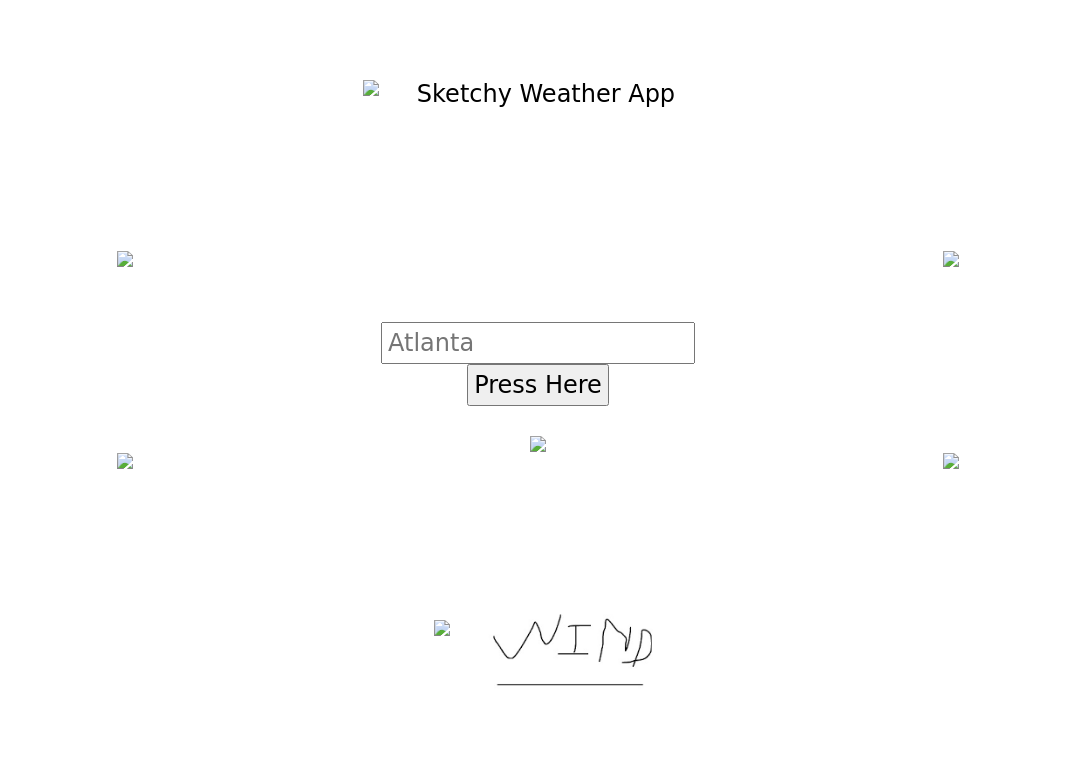
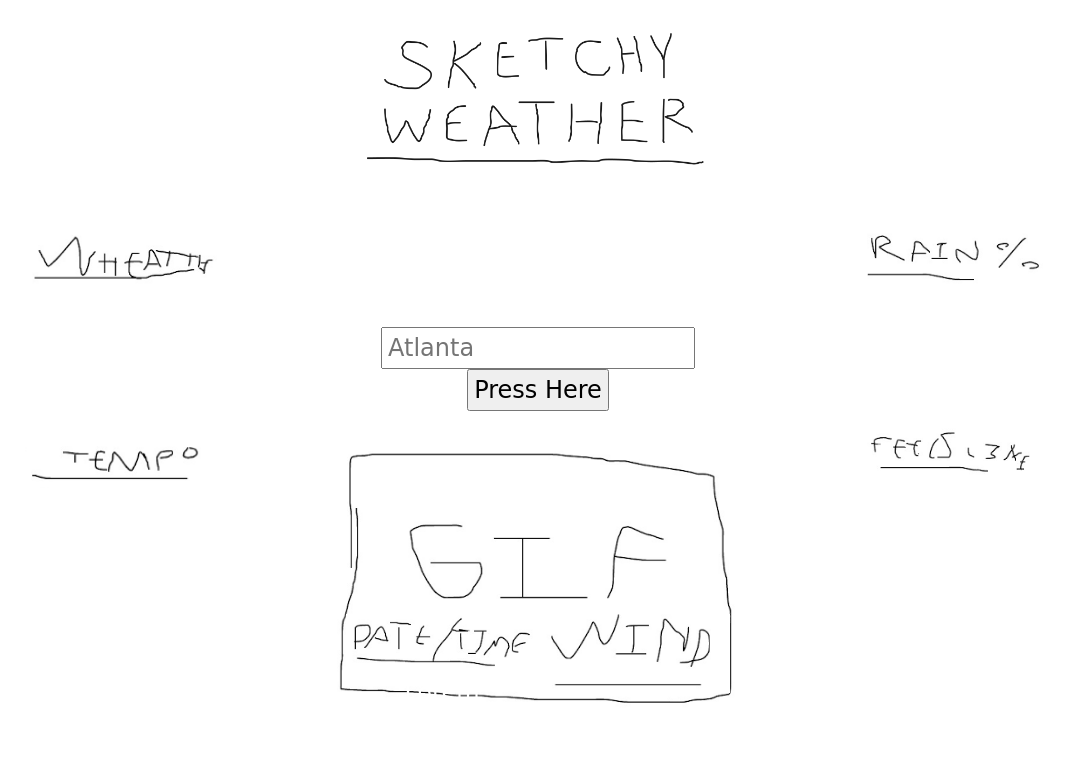
Before and after one commit to JackBayly/sketchy-weather, a plain HTML site: page index.html in a window 1280 px wide. Shown: the whole page, without its empty margins (102-1172 px from the left). Drawn offline with Linux system fonts and the light colour scheme; the site is published under a folder, as on GitHub Pages, so addresses that start at the root find nothing; a web font is replaced by a local one.

Commit message:
Update index.html

```diff
--- a/index.html
+++ b/index.html
@@ -18,7 +18,7 @@
 
 
         <div class="row header">
-            <img src="/images/sketchy-weather.png" id="headerImg" alt="Sketchy Weather App">
+            <img src="images/sketchy-weather.png" id="headerImg" alt="Sketchy Weather App">
         </div>
 
         <div class="row btn">
@@ -27,18 +27,18 @@
                 <button id="btn">Press Here</button>
             </div>
             <div id="weatherGif">
-                <img id="weath" src='/images/fake-gif.png'>
+                <img id="weath" src='images/fake-gif.png'>
             </div>
         </div>
 
         <div class="row weath-temp">
             <div id="weather">
-                <img src="/images/whether-weather.png">
+                <img src="images/whether-weather.png">
                 <div id="weatherDescription"><span class="filler-text">Lorem</span></div>
             </div>
 
             <div id="temperature">
-                <img src="/images/temp.png">
+                <img src="images/temp.png">
                 <div id="temperatureData"><span class="filler-text">Lorem</span></div>
                 <button class="convert hide">Convert</button>
             </div>
@@ -47,12 +47,12 @@
 
         <div class="row rain-feel">
             <div id="rainLabel">
-                <img src="/images/rain-percentage.png">
+                <img src="images/rain-percentage.png">
                 <div id="rainData"><span class="filler-text">Lorem</span></div>
             </div>
 
             <div id="feelsLikeLabel">
-                <img src="/images/feels-like.png">
+                <img src="images/feels-like.png">
                 <div id="feelsLikeData"><span class="filler-text">Lorem</span></div>
                 <button class="convertFeel hide">Convert</button>
             </div>
@@ -61,7 +61,7 @@
 
         <div class="row date-wind">
             <div id="dateTime"">
-                <img src=" /images/date-time.png">
+                <img src="images/date-time.png">
                 <div id="dateTimeData"><span class="filler-text">Lorem</span></div>
             </div>
 
```
